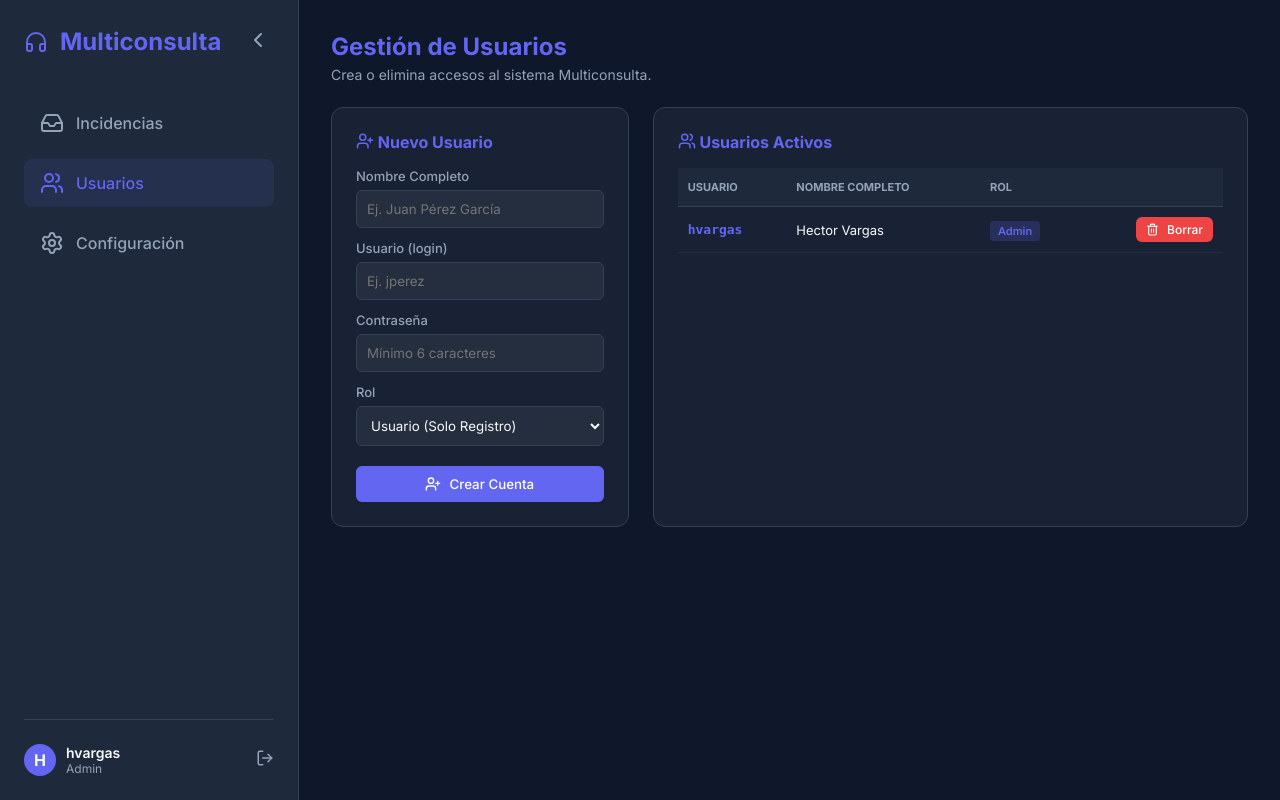
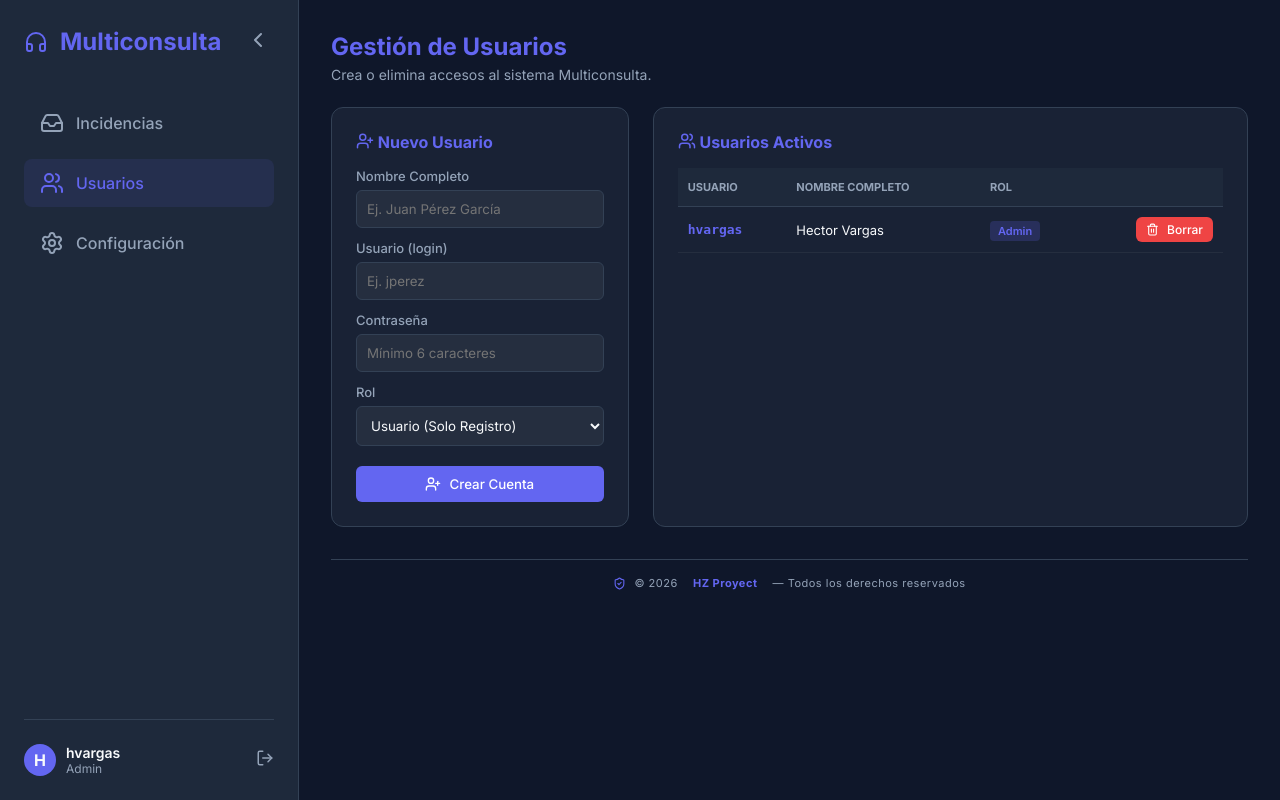
Before and after one commit to hanzpierre-zhan/Multiconsulta, a Flask app: page /admin/usuarios in a window 1280 px wide. Run offline with Flask 3, Linux system fonts and the light colour scheme; the visitor is signed in with stand-in values (Sample User, id 1); data comes from the database, SQL or seed files in the repository.

Commit message:
Update base.html

```diff
--- a/templates/base.html
+++ b/templates/base.html
@@ -229,6 +229,16 @@
 
     <main class="main-content" {% if not current_user %}style="padding:0; display:flex; align-items:center; justify-content:center;"{% endif %}>
         {% block content %}{% endblock %}
+
+        {% if current_user %}
+        <footer style="margin-top:32px; padding:16px 0 8px 0; border-top:1px solid var(--border);
+                        text-align:center; color:var(--text-muted); font-size:11px; letter-spacing:0.5px;">
+            <span style="display:inline-flex; align-items:center; gap:8px;">
+                <i data-lucide="shield-check" style="width:13px;height:13px; color:var(--primary);"></i>
+                &copy; {{ 2026 }} &nbsp;<strong style="color:var(--primary);">HZ Proyect</strong>&nbsp; — Todos los derechos reservados
+            </span>
+        </footer>
+        {% endif %}
     </main>
 
     <script>
```
